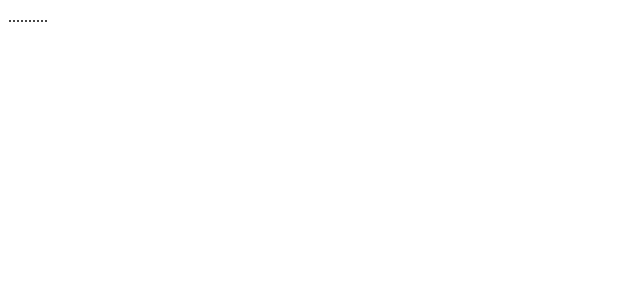
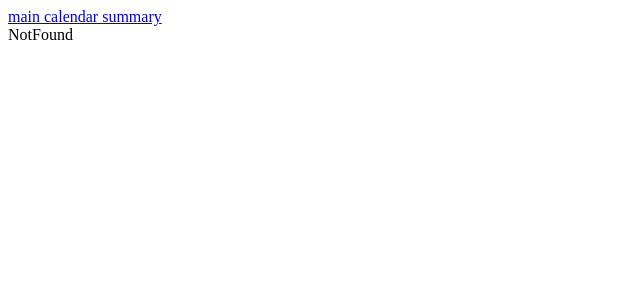
Before and after one commit to hyemdev/Project--NotTodoList, a React (Create React App) app: page /monthlyadd in a window 1280 px wide. Shown: the top 300 px of the page, without its empty margins (0-640 px from the left). Built offline with nearby package versions, Linux system fonts and the light colour scheme.

Commit message:
feat : 기초 route 연결

```diff
--- a/src/App.js
+++ b/src/App.js
@@ -1,9 +1,27 @@
-import './App.css';
+import Header from "./components/Header";
+
+import Main from "./pages/Main";
+import MonthlyCalendar from "./pages/MonthlyCalendar";
+import Summary from "./pages/Summary";
+import NotFound from "./pages/NotFound";
+
+import "./App.css";
+import { Navigate, Route, Routes } from "react-router";
 
 function App() {
   return (
-    <div className="App">
-..........
+
+    <div>
+      <Header />
+      <div>
+        <Routes>
+          <Route path="/" element={<Navigate to="/main" />}></Route>
+          <Route path="/main" element={<Main />}></Route>
+          <Route path="/monthlycalendar" element={<MonthlyCalendar />}></Route>
+          <Route path="/summary" element={<Summary />}></Route>
+          <Route path="*" element={<NotFound />}></Route>
+        </Routes>
+      </div>
     </div>
   );
 }
--- a/src/components/Header.js
+++ b/src/components/Header.js
@@ -1,9 +1,14 @@
-import React from 'react'
+import React from "react";
+import { Link } from "react-router-dom";
 
 const Header = () => {
   return (
-    <div>Header</div>
-  )
-}
+    <div>
+      <Link to="/"> main </Link>
+      <Link to="/monthlycalendar"> calendar </Link>
+      <Link to="/summary"> summary </Link>
+    </div>
+  );
+};
 
-export default Header
+export default Header;
--- /dev/null
+++ b/src/pages/NotFound.js
@@ -0,0 +1,6 @@
+const NotFound = () => {
+  return (
+    <div>NotFound</div>
+  )
+}
+export default NotFound
```
Also changed, not shown: src/index.js (+8 -5 lines), .eslintrc.js.
